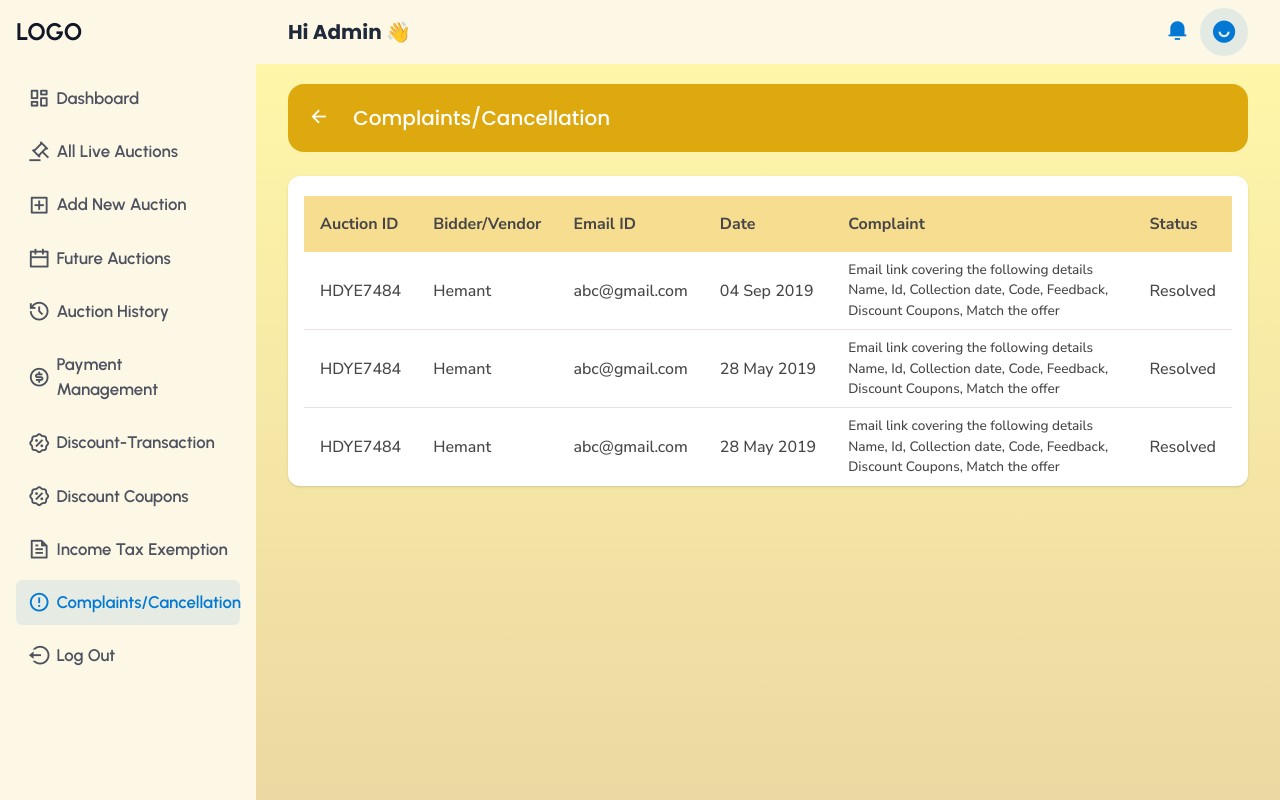
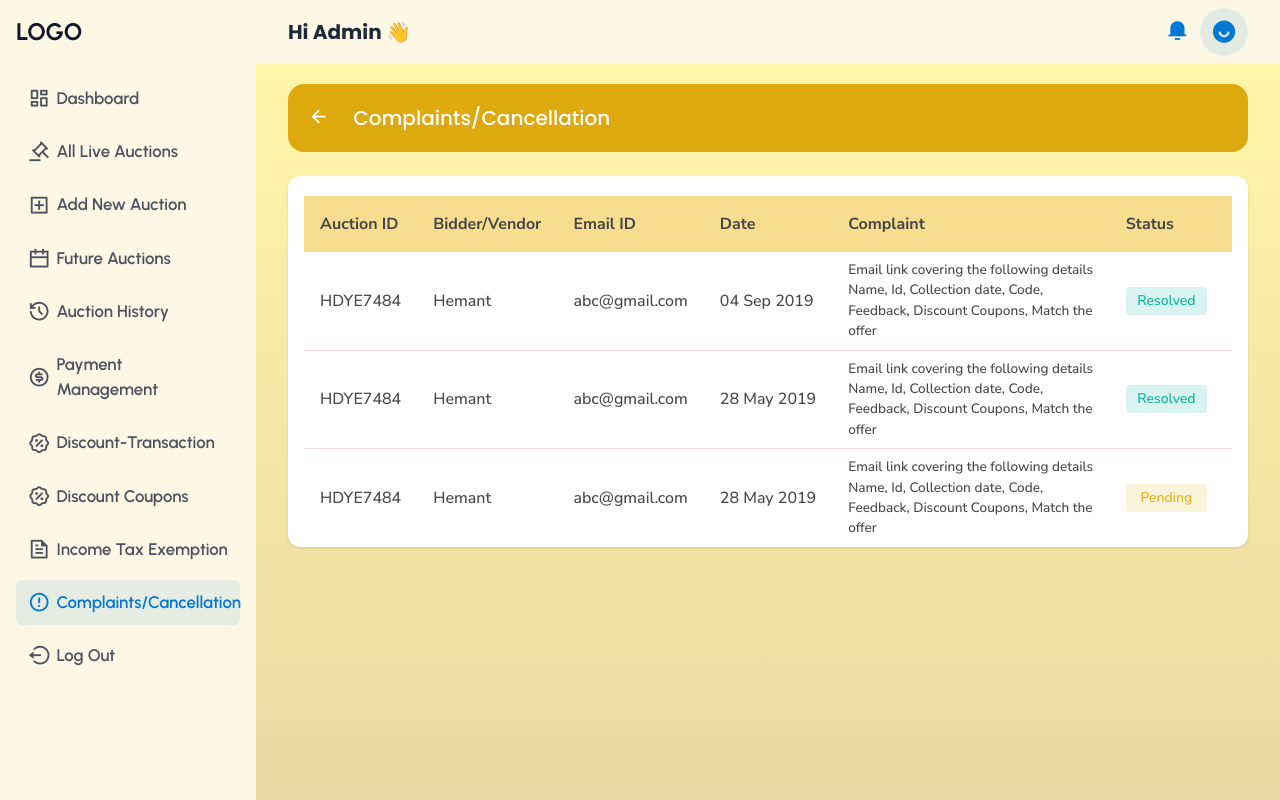
Before and after one commit to Rohit17112003/auction-business-partner, a Next.js app: page /complaints-cancellation in a window 1280 px wide. Built offline with nearby package versions, Linux system fonts and the light colour scheme.

Commit message:
fix complaints  cancellation

```diff
--- a/components/pages/complaints-cancellation/index.jsx
+++ b/components/pages/complaints-cancellation/index.jsx
@@ -46,7 +46,18 @@ const ComplaintsCancellation = () => {
                     <td className="px-4 py-2 text-[0.85rem] font-medium">
                       {complaint}
                     </td>
-                    <td className="px-4 py-2 font-medium">{status}</td>
+                    <td className="px-4 py-2 font-medium">
+                      {" "}
+                      <span
+                        className={`i w-[90%] rounded px-4 flex justify-center items-center py-1 text-sm font-medium capitalize ${
+                          status === "Resolved"
+                            ? "bg-[#00B69B]/15 text-[#00B69B]"
+                            : "bg-[#E7B010]/15 text-[#E7B010]"
+                        }`}
+                      >
+                        {status}
+                      </span>
+                    </td>
                   </tr>
                 ),
               )}
@@ -86,6 +97,6 @@ const data = [
     date: "28 May 2019",
     complaint:
       "Email link covering the following details Name, Id, Collection date, Code, Feedback, Discount Coupons, Match the offer",
-    status: "Resolved",
+    status: "Pending",
   },
 ];
```
